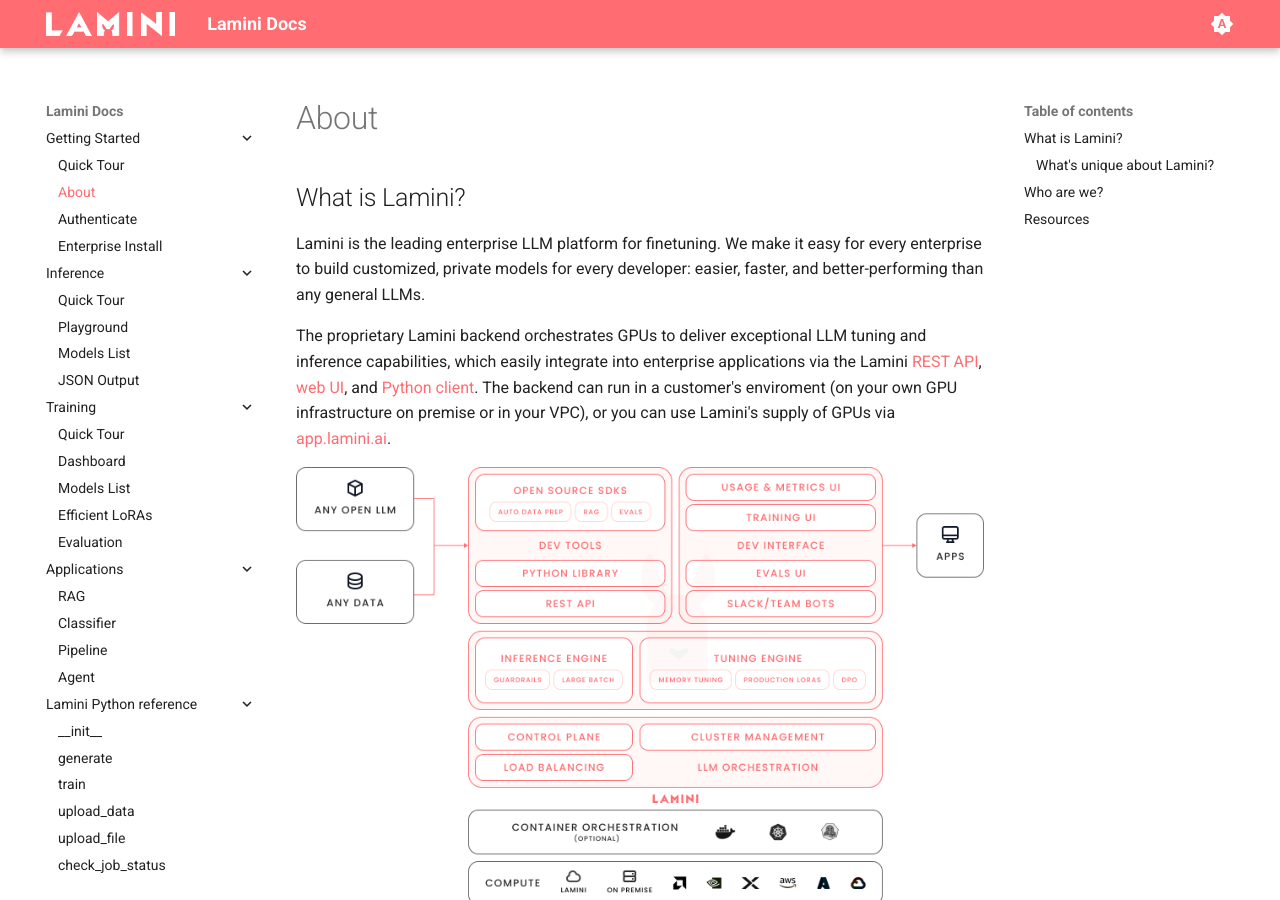
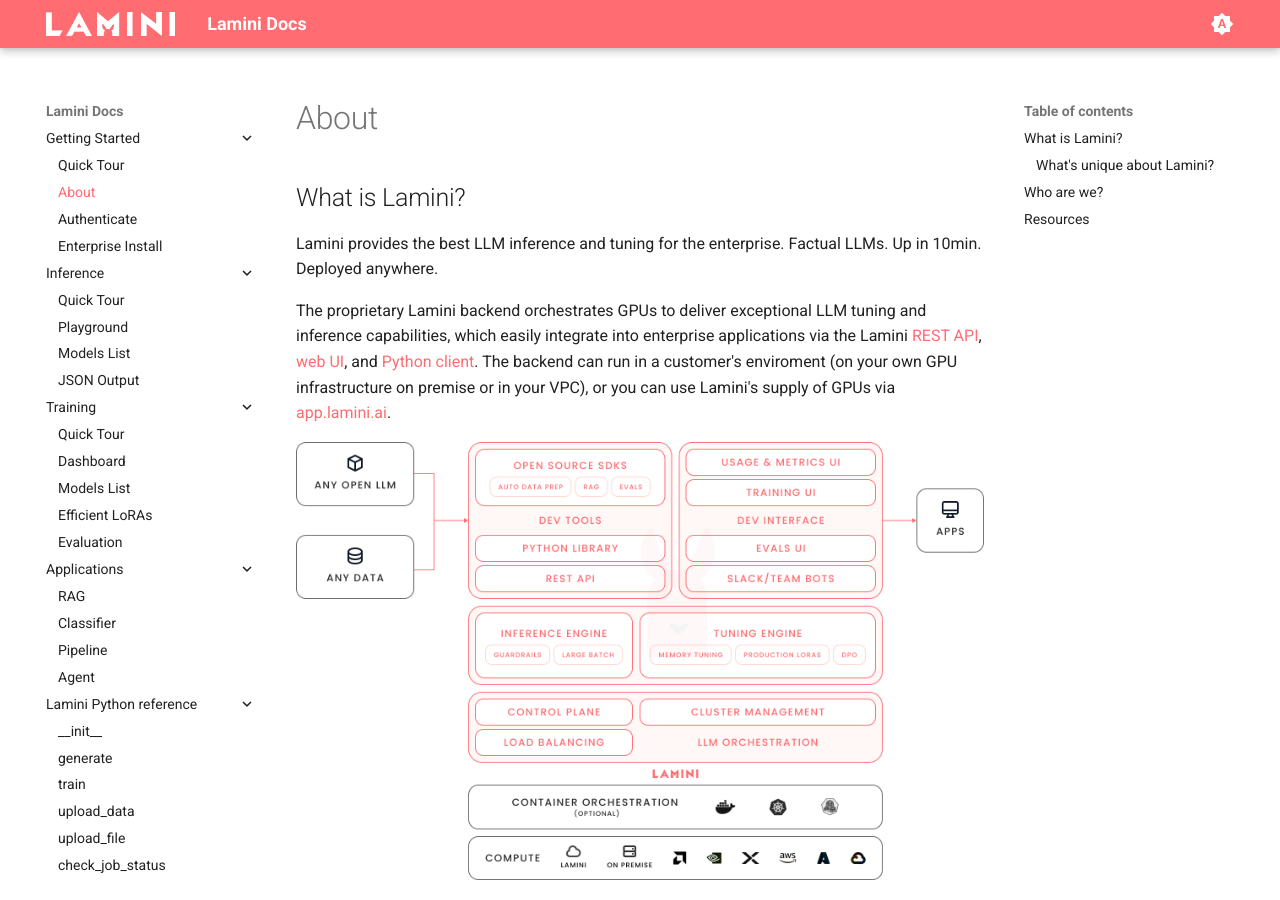
Before and after one commit to lamini-ai/lamini-ai.github.io, an MkDocs documentation site: the page built from docs/about.md, in a window 1280 px wide and 900 px high. Built offline with MkDocs 1.6.1 and Material for MkDocs 9.7.7, drawn with Linux system fonts in a browser that asks for light colours.

Commit message:
fix: feedback

```diff
--- a/docs/about.md
+++ b/docs/about.md
@@ -1,6 +1,6 @@
 ## What is Lamini?
 
-Lamini is the leading enterprise LLM platform for finetuning. We make it easy for every enterprise to build customized, private models for every developer: easier, faster, and better-performing than any general LLMs.
+Lamini provides the best LLM inference and tuning for the enterprise. Factual LLMs. Up in 10min. Deployed anywhere.
 
 The proprietary Lamini backend orchestrates GPUs to deliver exceptional LLM tuning and inference capabilities, which easily integrate into enterprise applications via the Lamini [REST API](/rest_api/completions/), [web UI](/inference/playground/), and [Python client](/lamini_python_class/__init__/). The backend can run in a customer's enviroment (on your own GPU infrastructure on premise or in your VPC), or you can use Lamini's supply of GPUs via [app.lamini.ai](app.lamini.ai).
 
```
